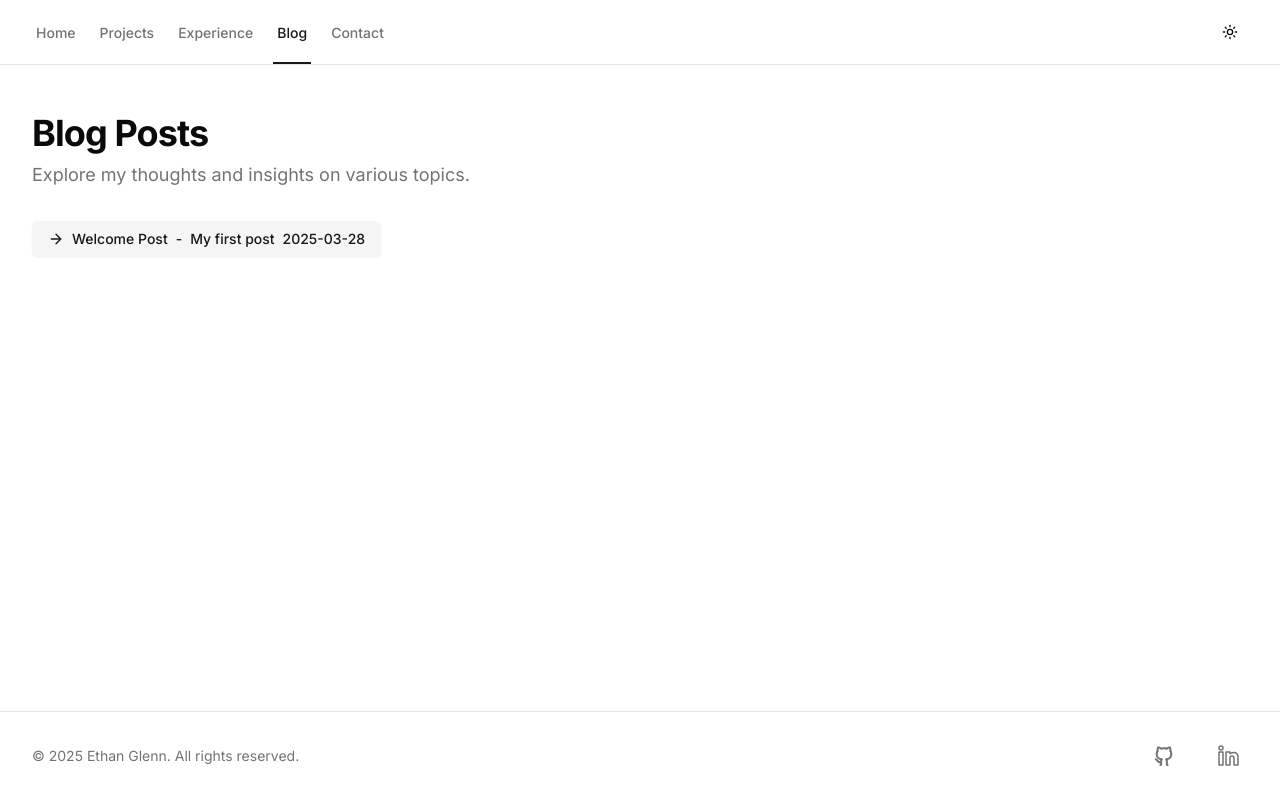
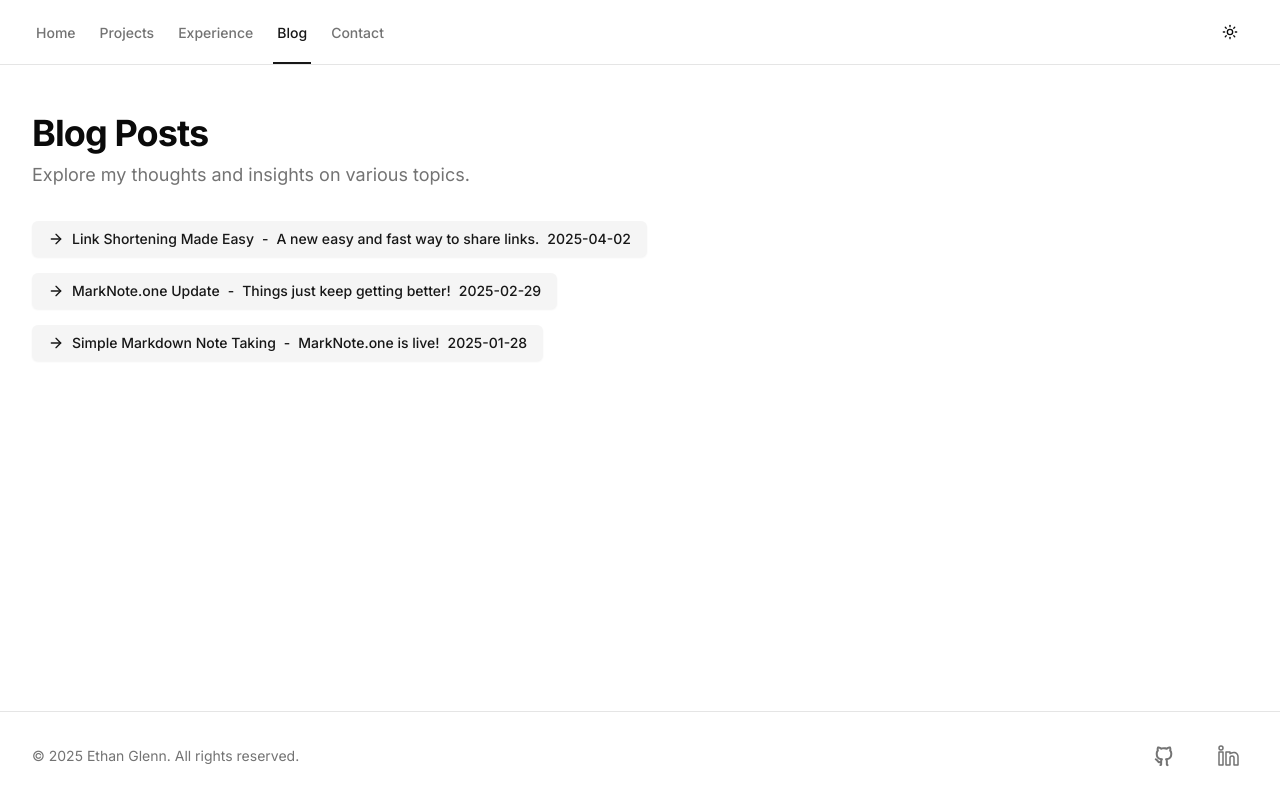
Before and after one commit to eglenn-dev/personal-site, a Next.js app: page /blog in a window 1280 px wide. Built offline with nearby package versions, Linux system fonts and the light colour scheme.

Commit message:
Update blog posts and layout

```diff
--- a/app/blog/page.tsx
+++ b/app/blog/page.tsx
@@ -23,7 +23,7 @@ export default async function Page() {
             </div>
 
             <div>
-                <div className="grid gap-6 sm:grid-cols-2 lg:grid-cols-3">
+                <div className="flex flex-col gap-4">
                     {posts.map((post) => (
                         <Link
                             key={post.slug}
--- a/posts/blog-list.ts
+++ b/posts/blog-list.ts
@@ -1,9 +1,21 @@
 const slugs: Slug[] = [
     {
-        slug: "welcome",
-        title: "Welcome Post",
-        description: "My first post",
-        date: "2025-03-28",
+        slug: "clipit-launch",
+        title: "Link Shortening Made Easy",
+        description: "A new easy and fast way to share links.",
+        date: "2025-04-02",
+    },
+    {
+        slug: "marknote-update",
+        title: "MarkNote.one Update",
+        description: "Things just keep getting better!",
+        date: "2025-02-29",
+    },
+    {
+        slug: "marknote-launch",
+        title: "Simple Markdown Note Taking",
+        description: "MarkNote.one is live!",
+        date: "2025-01-28",
     },
 ];
 
```
Also changed, not shown: posts/clipit-launch.mdx (added, +23 -0 lines), posts/marknote-launch.mdx (added, +19 -0 lines), posts/marknote-update.mdx (added, +31 -0 lines), posts/welcome.mdx (deleted, +0 -9 lines).
